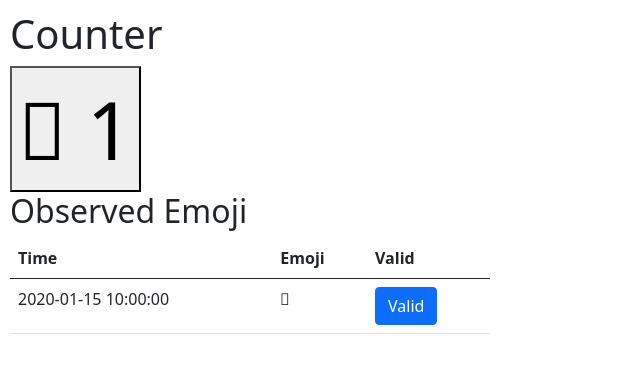
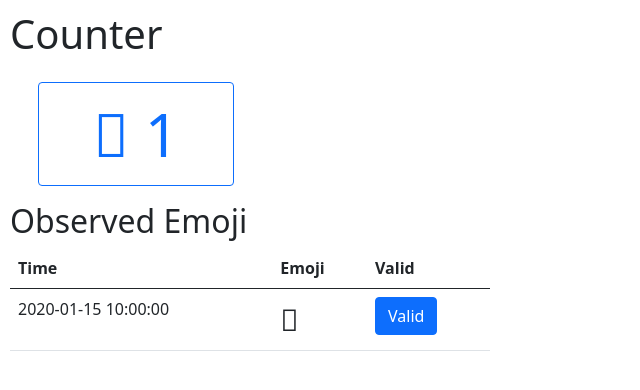
Before and after one commit to devinbrady/street-observation, a Flask app: template speed/templates/counter.html in a window 1280 px wide. Shown: the top 390 px of the page, without its empty margins (0-640 px from the left). Run offline with Flask 2, Linux system fonts and the light colour scheme; the template is opened without the code that fills it: most values are stand-ins (such as "Sample title", 1, 10 or a date in 2020); parts of the project's set-up code (start-up, migrations or seed data) failed here and were passed over.

Commit message:
Bootstrap format for counter

```diff
--- a/speed/counter.py
+++ b/speed/counter.py
@@ -94,6 +94,7 @@ def emoji_validity():
     return redirect(f'/counter?location_id={location_id}&session_id={session_id}')
 
 
+
 def toggle_valid_counter(counter_id, valid_action):
     """
     Change the validation status of a single emoji observation
--- a/speed/templates/counter.html
+++ b/speed/templates/counter.html
@@ -6,12 +6,21 @@
 {% block content %}
 <h1>Counter</h1>
 
-{% for _, row in emoji_count.iterrows() %}
-    <form action="/emoji?session_id={{ session_id }}&location_id={{ location_id }}&emoji_id={{ row.emoji_id }}" method="POST">
-        <button type="submit" style="font-size:80px">&#{{ row.emoji_id }} {{ '{:.0f}'.format(row.num_observations) }}</button>
-    </form>
-{% endfor %}
-
+<div class="container px-4">
+    <div class="row row-cols-2">
+    {% for _, row in emoji_count.iterrows() %}
+        <div class="col p-3">
+            <form action="/emoji?session_id={{ session_id }}&location_id={{ location_id }}&emoji_id={{ row.emoji_id }}" method="POST">
+                <div class="d-grid">
+                    <button type="submit" class="btn btn-outline-primary" style="font-size:60px">
+                        &#{{ row.emoji_id }} {{ row.num_observations }}
+                    </button>
+                </div>
+            </form>
+        </div>
+    {% endfor %}
+    </div>
+</div>
 
 <h2>Observed Emoji</h2>
   <table class="table">
@@ -27,7 +36,7 @@
 {% for _, obs in emoji_observations.iterrows() %}
     <tr scope="row">
     <td>{{ obs.start_time_local }}</td>
-    <td>&#{{ obs.emoji_id }}</td>
+    <td style="font-size:30px">&#{{ obs.emoji_id }}</td>
 
     <td>
     {% if obs.observation_valid %}
```
